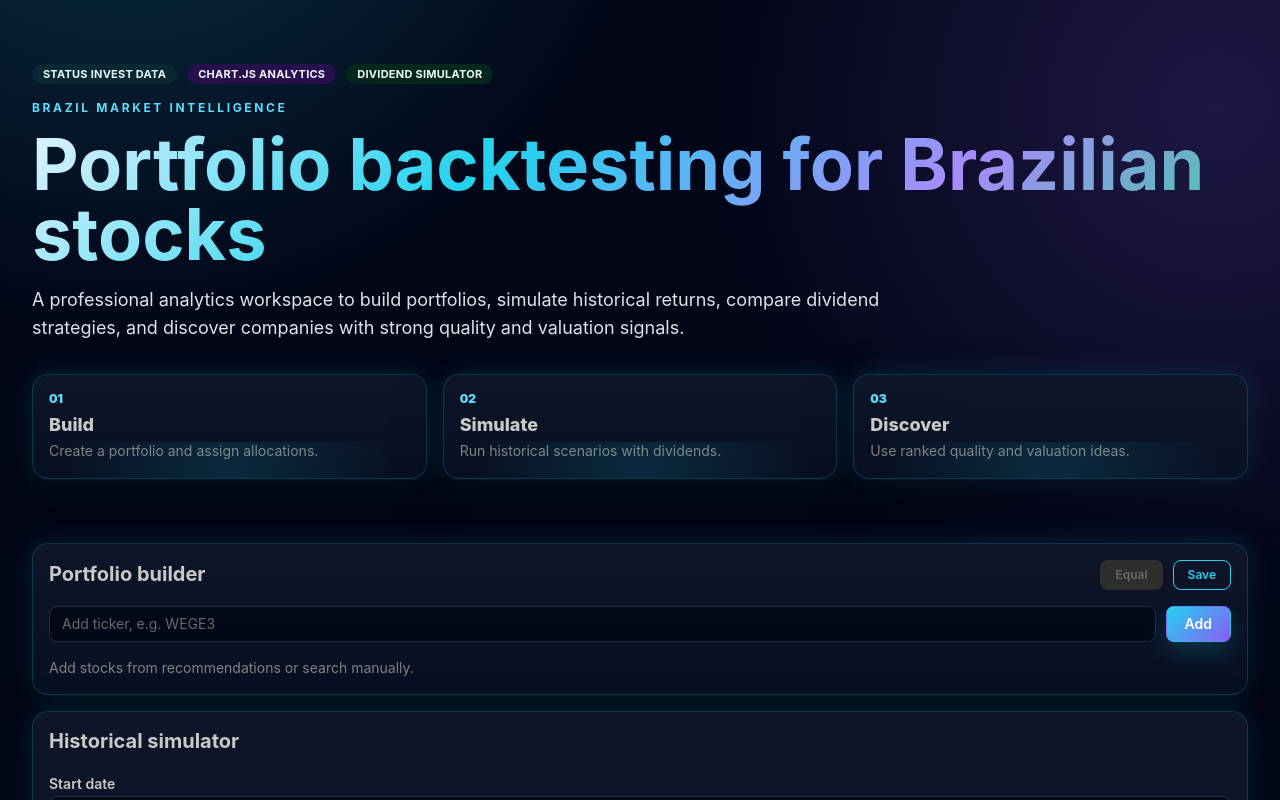
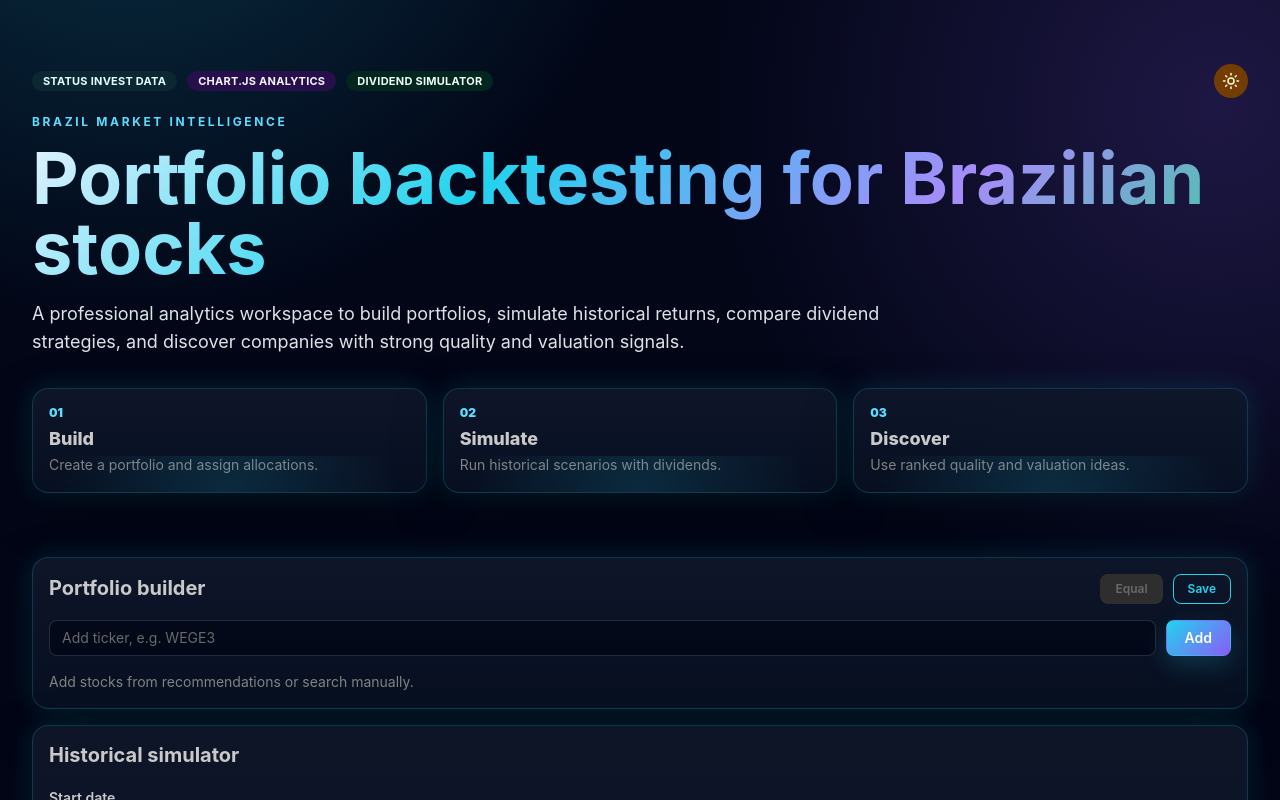
Before and after one commit to FrankKleiton/stocks-return-simulator, a Next.js app: page / in a window 1280 px wide. Shown: the top 800 px of the page. Built offline with nearby package versions, Linux system fonts and the light colour scheme; no server answers.

Commit message:
Add dark and light mode toggle

```diff
--- a/app/globals.css
+++ b/app/globals.css
@@ -90,3 +90,59 @@ body {
 .input { @apply rounded-lg border border-white/10 bg-slate-900 px-3 py-2 text-sm outline-none focus:ring-2 focus:ring-emerald-500; }
 .btn { @apply rounded-lg bg-emerald-500 px-3 py-2 text-sm font-semibold text-slate-950 hover:bg-emerald-400 disabled:opacity-50; }
 .btn-secondary { @apply rounded-lg border border-white/10 px-3 py-2 text-sm hover:bg-white/10; }
+
+[data-mantine-color-scheme='light'] {
+  --tech-bg: #f8fafc;
+  --tech-surface: #ffffff;
+  --tech-panel: rgba(255, 255, 255, 0.88);
+  --tech-border: rgba(14, 116, 144, 0.18);
+  --tech-glow: rgba(14, 116, 144, 0.12);
+  --tech-cyan: #0891b2;
+  --tech-violet: #7c3aed;
+  --tech-green: #059669;
+  --tech-amber: #d97706;
+}
+
+[data-mantine-color-scheme='light'] body {
+  color: #0f172a;
+  background:
+    radial-gradient(circle at 10% -10%, rgba(14, 116, 144, 0.16), transparent 34rem),
+    radial-gradient(circle at 95% 5%, rgba(124, 58, 237, 0.13), transparent 32rem),
+    radial-gradient(circle at 50% 110%, rgba(5, 150, 105, 0.10), transparent 36rem),
+    var(--tech-bg);
+}
+
+[data-mantine-color-scheme='light'] .mantine-Card-root,
+[data-mantine-color-scheme='light'] .mantine-Paper-root {
+  background: linear-gradient(180deg, rgba(255, 255, 255, 0.96), var(--tech-panel));
+  box-shadow: 0 18px 50px rgba(15, 23, 42, 0.10), 0 0 28px var(--tech-glow);
+}
+
+[data-mantine-color-scheme='light'] .mantine-Input-input {
+  background: rgba(255, 255, 255, 0.86) !important;
+  border-color: rgba(15, 23, 42, 0.14) !important;
+}
+
+[data-mantine-color-scheme='light'] .mantine-Table-th { color: #0e7490; }
+[data-mantine-color-scheme='light'] .mantine-Table-tr:hover { background-color: rgba(14, 116, 144, 0.08) !important; }
+
+[data-mantine-color-scheme='light'] .hero-title {
+  background: linear-gradient(135deg, #0f172a 0%, #0891b2 38%, #7c3aed 72%, #059669 100%);
+  -webkit-background-clip: text;
+  background-clip: text;
+}
+
+[data-mantine-color-scheme='light'] .portfolio-stock-row {
+  border-color: rgba(14, 116, 144, 0.18);
+  background:
+    linear-gradient(135deg, rgba(14, 116, 144, 0.10), rgba(124, 58, 237, 0.08)),
+    rgba(255, 255, 255, 0.86);
+  box-shadow: inset 0 1px 0 rgba(255,255,255,0.60), 0 10px 24px rgba(15,23,42,0.08);
+}
+
+[data-mantine-color-scheme='light'] .portfolio-stock-row:hover {
+  border-color: rgba(14, 116, 144, 0.34);
+  background:
+    linear-gradient(135deg, rgba(14, 116, 144, 0.14), rgba(124, 58, 237, 0.10)),
+    rgba(255, 255, 255, 0.94);
+}
--- a/app/layout.tsx
+++ b/app/layout.tsx
@@ -1,7 +1,8 @@
 import '@mantine/core/styles.css';
 import './globals.css';
 import type { Metadata } from 'next';
+import { ColorSchemeScript } from '@mantine/core';
 import MantineRoot from '@/components/MantineRoot';
 
 export const metadata: Metadata = { title: 'Brazil Stock Return Simulator', description: 'Historical portfolio simulation with Status Invest data' };
-export default function RootLayout({ children }: { children: React.ReactNode }) { return <html lang="en"><body><MantineRoot>{children}</MantineRoot></body></html>; }
+export default function RootLayout({ children }: { children: React.ReactNode }) { return <html lang="en"><head><ColorSchemeScript defaultColorScheme="dark" /></head><body><MantineRoot>{children}</MantineRoot></body></html>; }
--- a/app/page.tsx
+++ b/app/page.tsx
@@ -5,6 +5,7 @@ import RecommendationTable from '@/components/RecommendationTable';
 import PortfolioBuilder from '@/components/PortfolioBuilder';
 import SimulationForm from '@/components/SimulationForm';
 import ResultsDashboard from '@/components/ResultsDashboard';
+import ColorSchemeToggle from '@/components/ColorSchemeToggle';
 import type { PortfolioItem, Recommendation, SimulationResult } from '@/lib/types';
 
 const workflow = [
@@ -30,10 +31,13 @@ export default function Home() {
   return <Container size="xl" px={{ base: 'xs', sm: 'md', lg: 'xl' }} py={{ base: 'md', sm: 'xl' }}>
     <Stack gap="xl">
       <Box component="header" py={{ base: 'sm', sm: 'xl' }}>
-        <Group gap="xs" mb="md">
-          <Badge color="cyber" variant="light">Status Invest data</Badge>
-          <Badge color="plasma" variant="light">Chart.js analytics</Badge>
-          <Badge color="matrix" variant="light">Dividend simulator</Badge>
+        <Group justify="space-between" align="center" gap="md" mb="md">
+          <Group gap="xs">
+            <Badge color="cyber" variant="light">Status Invest data</Badge>
+            <Badge color="plasma" variant="light">Chart.js analytics</Badge>
+            <Badge color="matrix" variant="light">Dividend simulator</Badge>
+          </Group>
+          <ColorSchemeToggle />
         </Group>
         <Text size="xs" fw={700} tt="uppercase" c="cyber.3" style={{ letterSpacing: '0.22em' }}>Brazil Market Intelligence</Text>
         <Title className="hero-title" order={1} mt="sm" fz={{ base: 36, sm: 52, md: 72 }} lh={0.98}>Portfolio backtesting for Brazilian stocks</Title>
--- /dev/null
+++ b/components/ColorSchemeToggle.tsx
@@ -0,0 +1,22 @@
+'use client';
+
+import { ActionIcon, Tooltip, useMantineColorScheme } from '@mantine/core';
+import { Moon, Sun } from 'lucide-react';
+
+export default function ColorSchemeToggle() {
+  const { colorScheme, setColorScheme } = useMantineColorScheme();
+  const isDark = colorScheme === 'dark';
+
+  return <Tooltip label={`Switch to ${isDark ? 'light' : 'dark'} mode`}>
+    <ActionIcon
+      aria-label={`Switch to ${isDark ? 'light' : 'dark'} mode`}
+      variant="light"
+      color={isDark ? 'yellow' : 'dark'}
+      size="lg"
+      radius="xl"
+      onClick={() => setColorScheme(isDark ? 'light' : 'dark')}
+    >
+      {isDark ? <Sun size={18} /> : <Moon size={18} />}
+    </ActionIcon>
+  </Tooltip>;
+}
```
